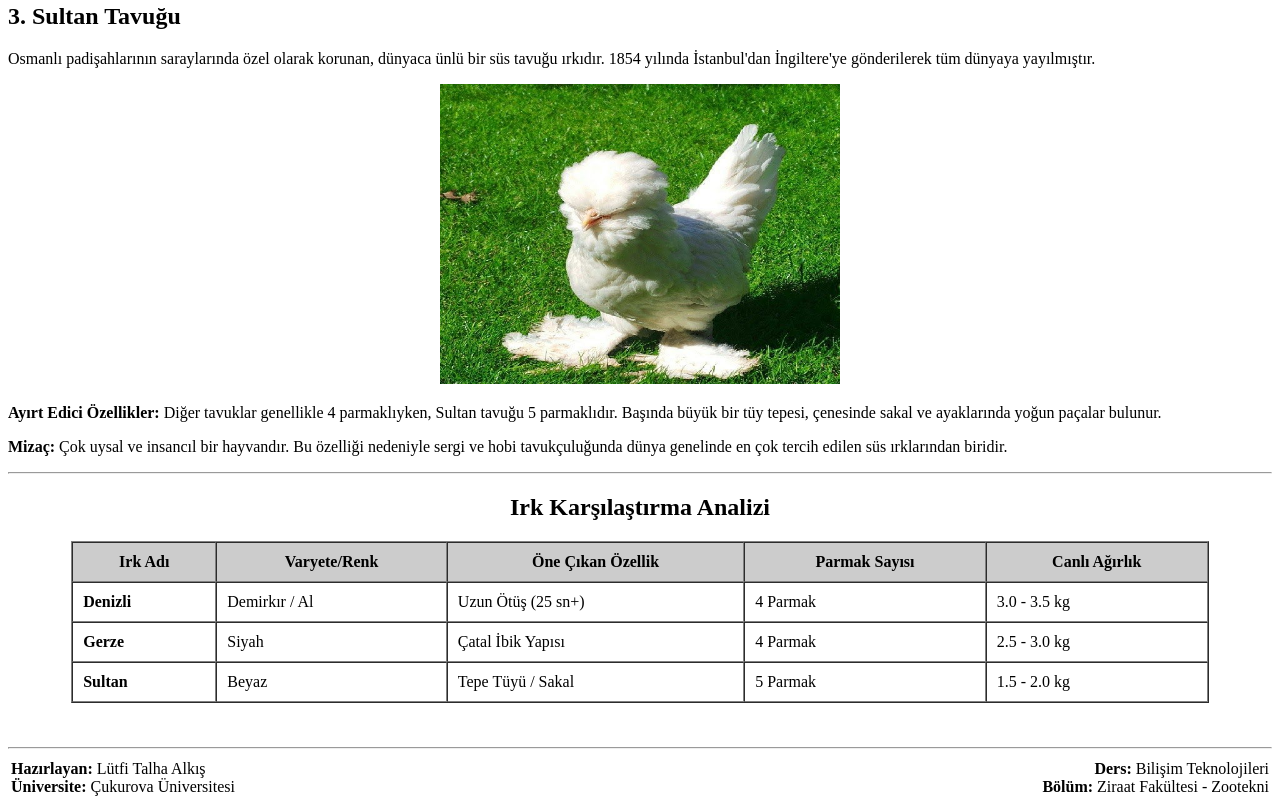
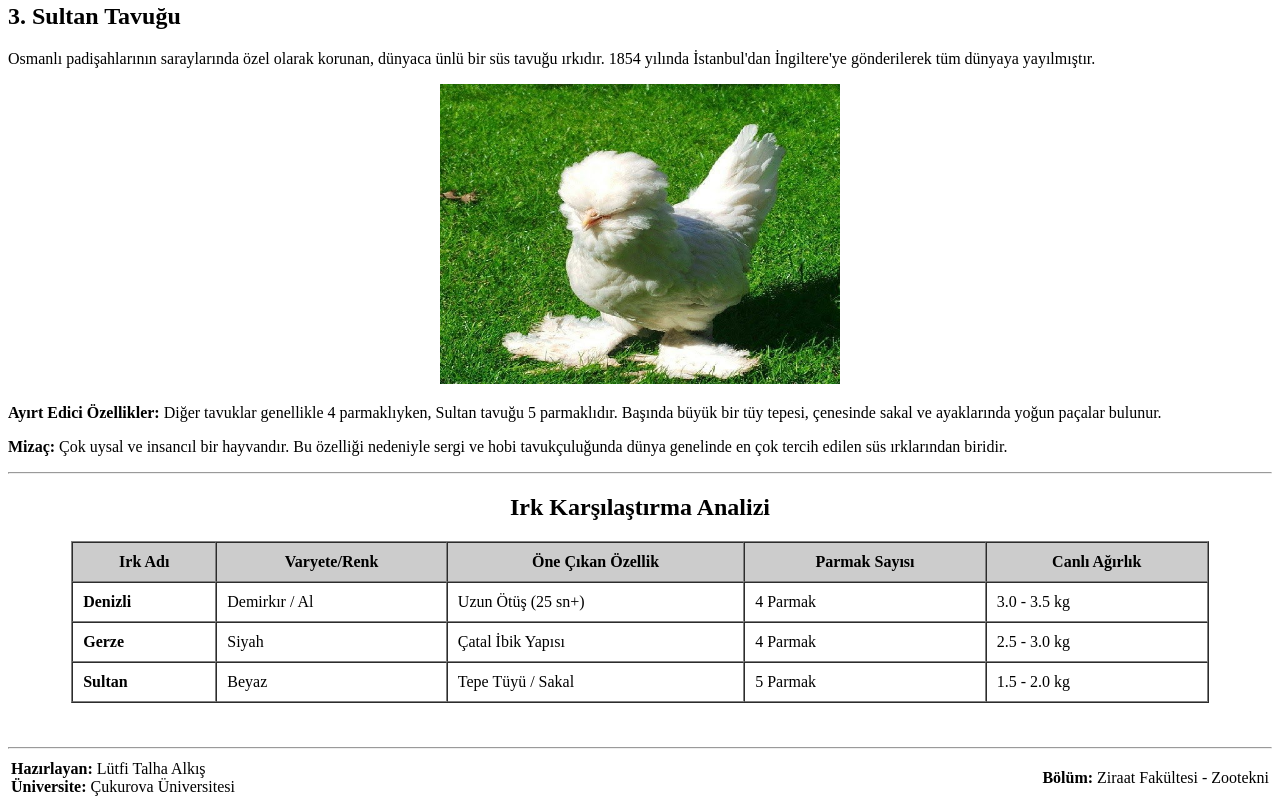
Before and after one commit to talhaalks-eng/-devyerlitavuk, a plain HTML site: page index.html in a window 1280 px wide. Shown: the part 1133-1940 px from the top of the page. Drawn offline with Linux system fonts and the light colour scheme.

Commit message:
Update index.html

```diff
--- a/index.html
+++ b/index.html
@@ -129,7 +129,6 @@
                 <strong>Üniversite:</strong> Çukurova Üniversitesi
             </td>
             <td align="right">
-                <strong>Ders:</strong> Bilişim Teknolojileri<br />
                 <strong>Bölüm:</strong> Ziraat Fakültesi - Zootekni
             </td>
         </tr>
```
